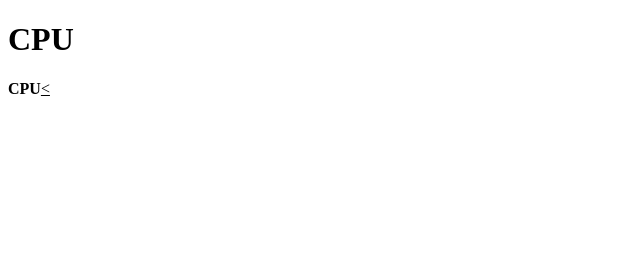
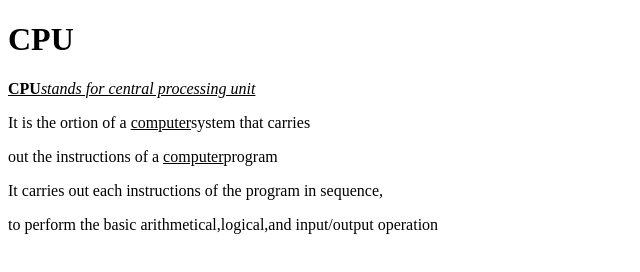
Before and after one commit to iamneo-production/cafccbebdabedaafadaeccdfffebaeceaec, a website: page public/index.html in a window 1280 px wide. Shown: the whole page, without its empty margins (0-640 px from the left). Drawn offline with Linux system fonts and the light colour scheme.

Commit message:
Backup Commit

```diff
--- a/public/index.html
+++ b/public/index.html
@@ -2,6 +2,10 @@
 <html>
     <body>
         <h1>CPU</h1>
-        <P><b>CPU</b><u><</u></P>
+        <P><u><b>CPU</b><em>stands for central processing unit</em></u></P>
+        <p>It is the ortion of a <u>computer</u>system that carries</p>
+        <p>out the instructions of a <u>computer</u>program</p>
+        <p>It carries out each instructions of the program in sequence,</p>
+        <p>to perform the basic arithmetical,logical,and input/output operation</p>
     </body>
 </html>
```
